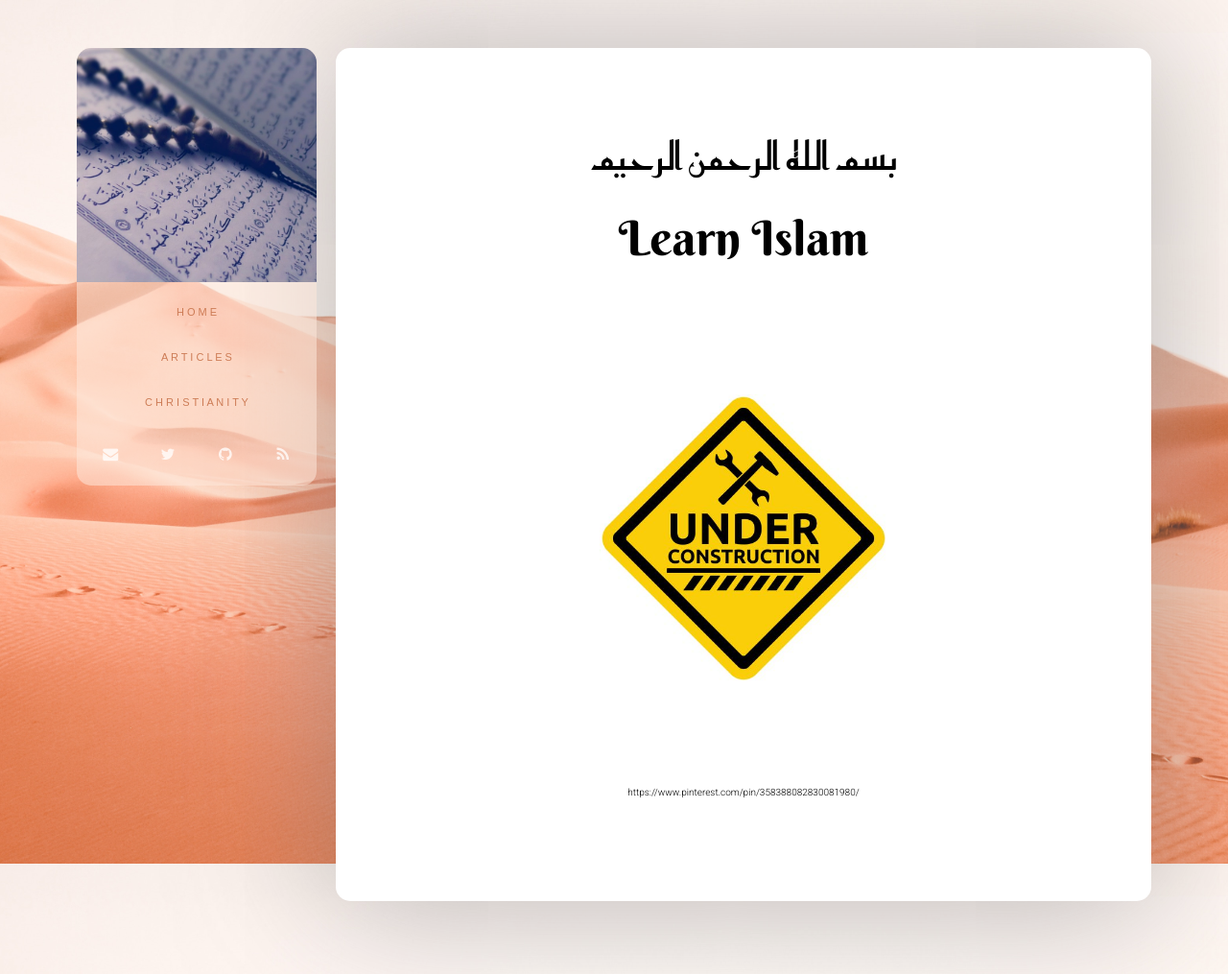
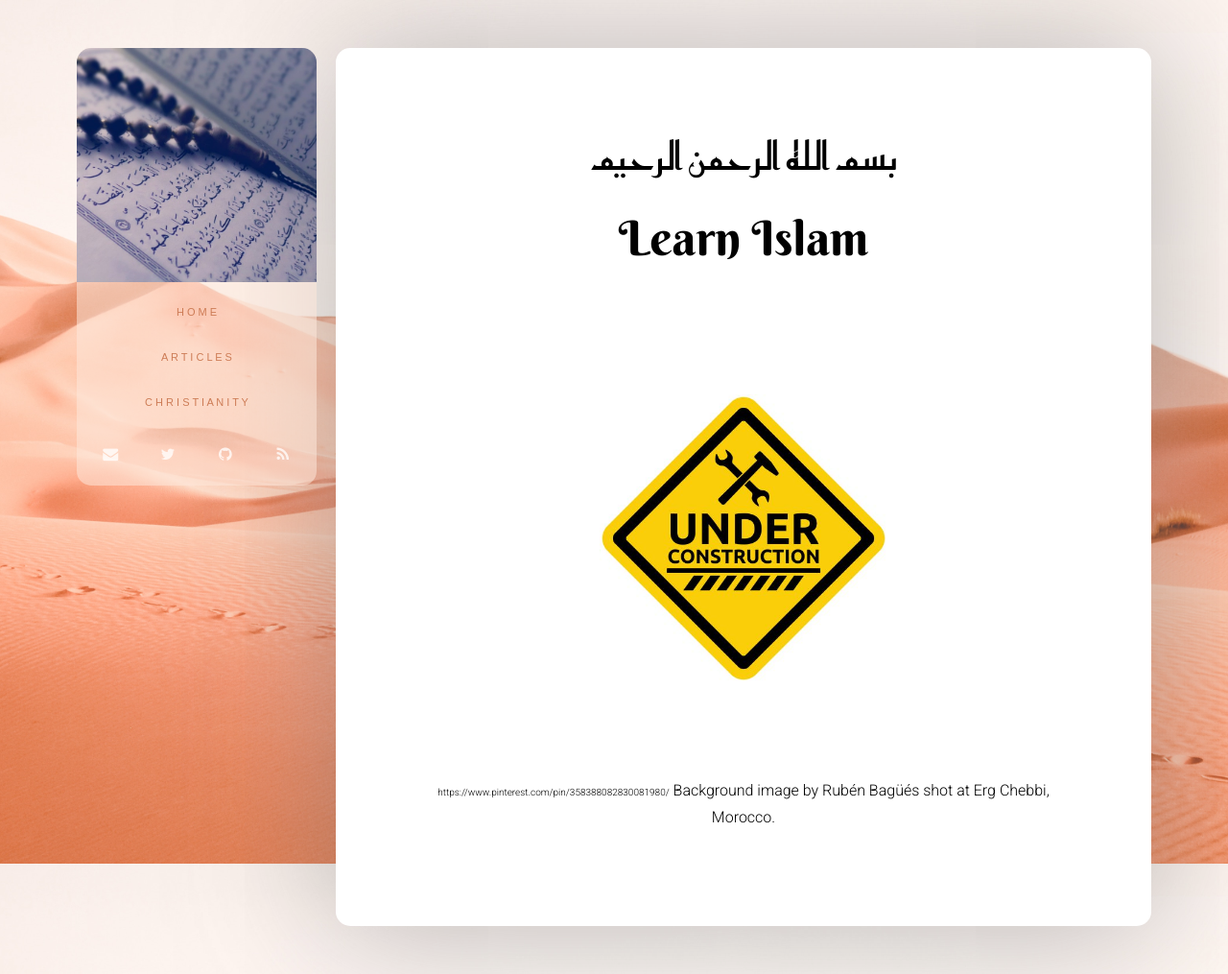
Before and after one commit to learn-islam/learn-islam.github.io, a Jekyll site: the page built from index.html, in a window 1280 px wide and 1015 px high. Shown: the whole window at 96% size. Built offline with Jekyll 4.4.1, drawn with Linux system fonts in a browser that asks for light colours; nearby versions of some CDN libraries; some web fonts are replaced.

Commit message:
updated description of the bg image

```diff
--- a/index.html
+++ b/index.html
@@ -8,6 +8,7 @@ layout: default
         <span class="web-title">Learn Islam</span>
         <img id="underconstruction" src="/assets/under_cons.jpg" style="display: block; transform: scale(0.6); margin: auto;">
         <span style="font-size:10px;">https://www.pinterest.com/pin/358388082830081980/</span>
+        Background image by Rubén Bagüés shot at Erg Chebbi, Morocco.
     </center>
     <!-- <div id="home-welcome" style="margin-top: 50px;">
         Assalamu 'Alaikum!
```
